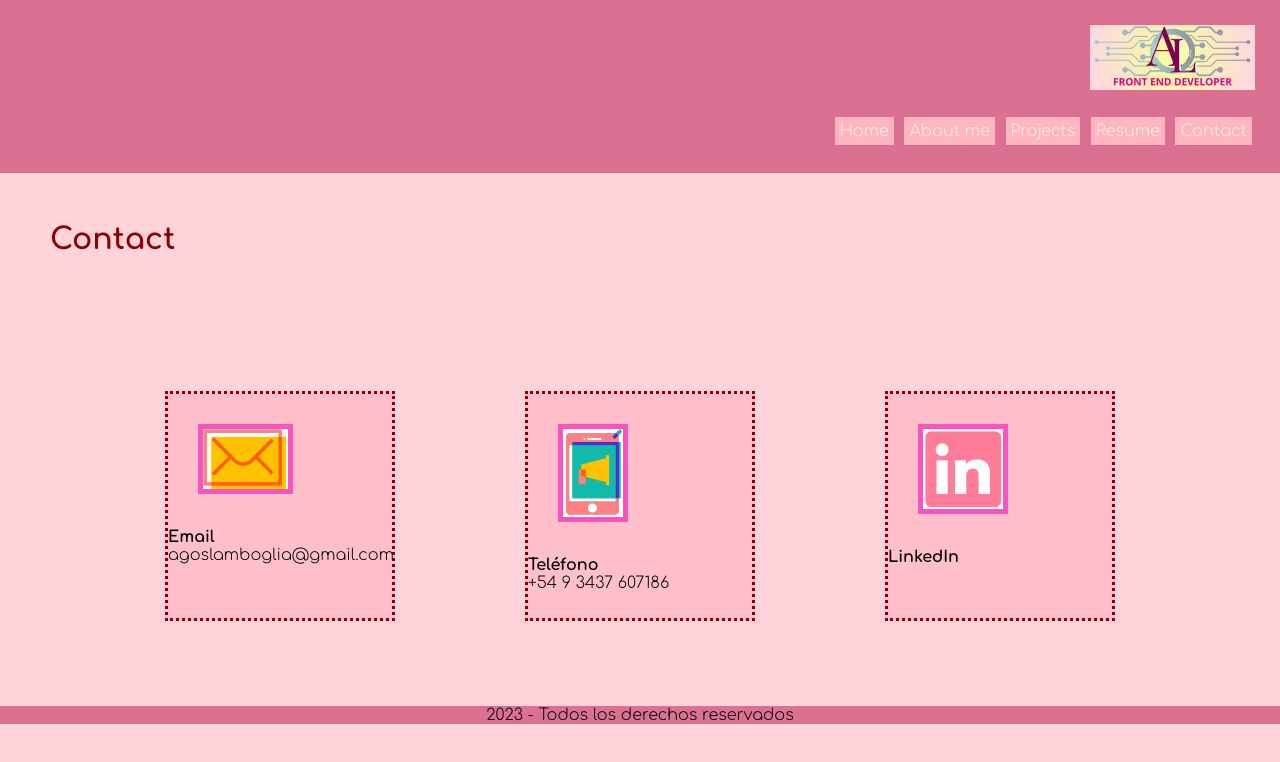
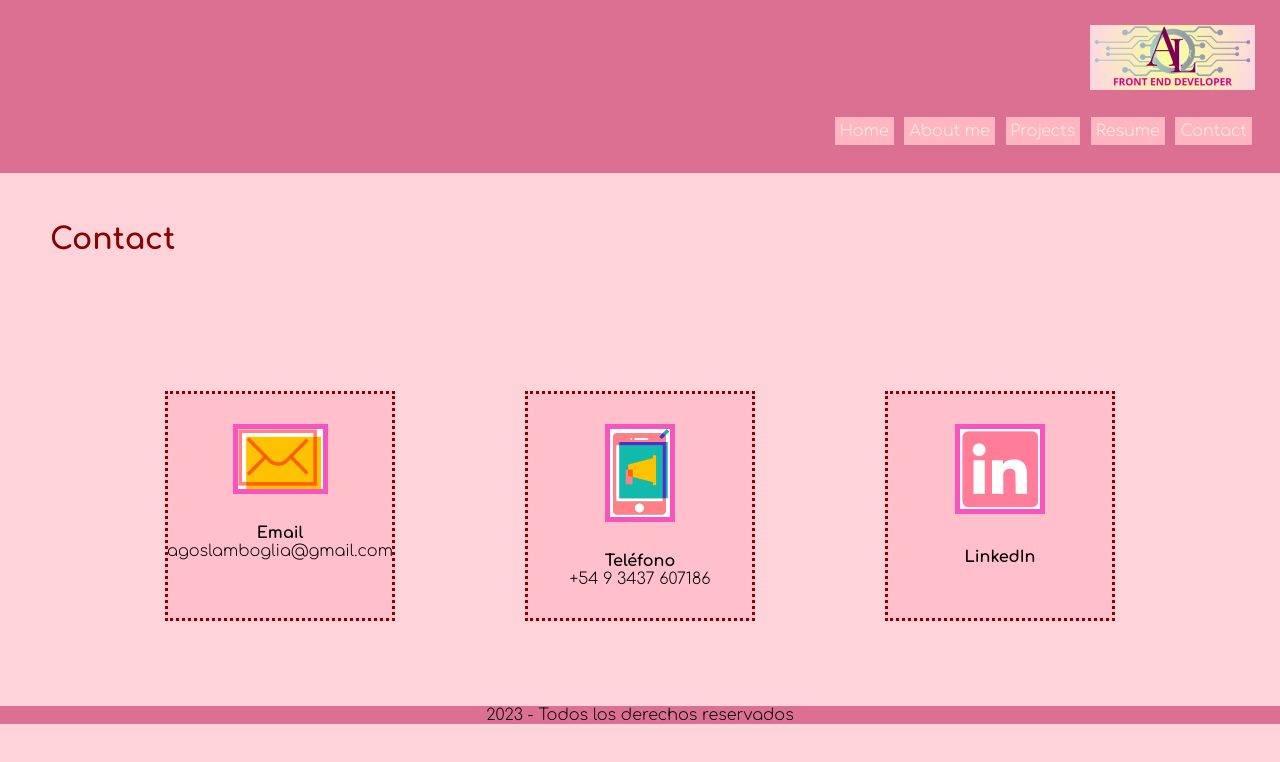
Before and after one commit to agostinalamboglia/PreEntrega2, a plain HTML site: page pages/contact.html in a window 1280 px wide. Drawn offline with Linux system fonts and the light colour scheme.

Commit message:
html contact listo

```diff
--- a/css/main.css
+++ b/css/main.css
@@ -125,6 +125,9 @@ main .contacth1{
     width: 230px;
     height: 230px;
     margin: 50px;
+    display: flex;
+    flex-direction: column;
+    align-items: Center;
     background-color: pink;
     border: 3px dotted darkred;}
 nav div .imgContacto{
```
